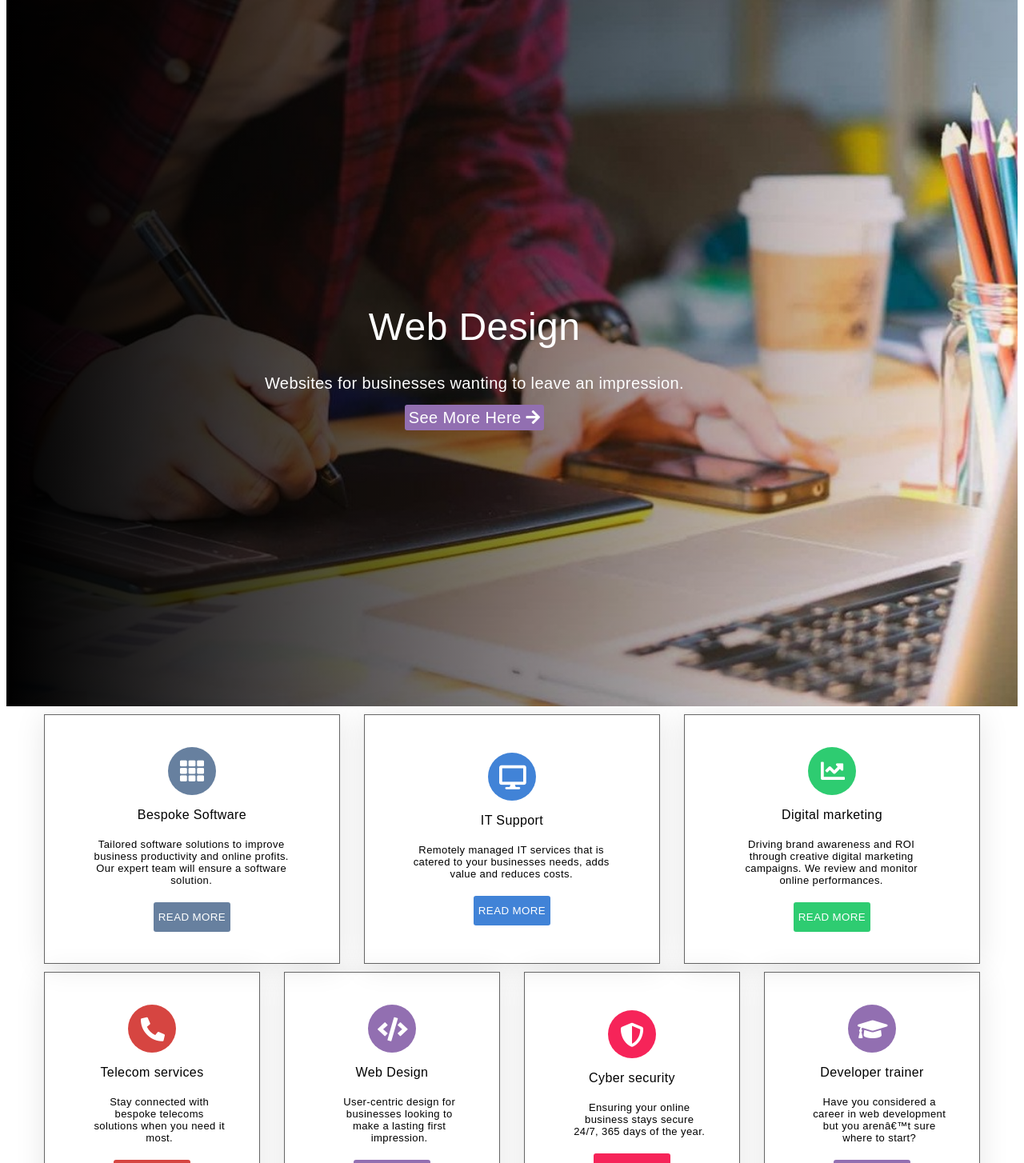
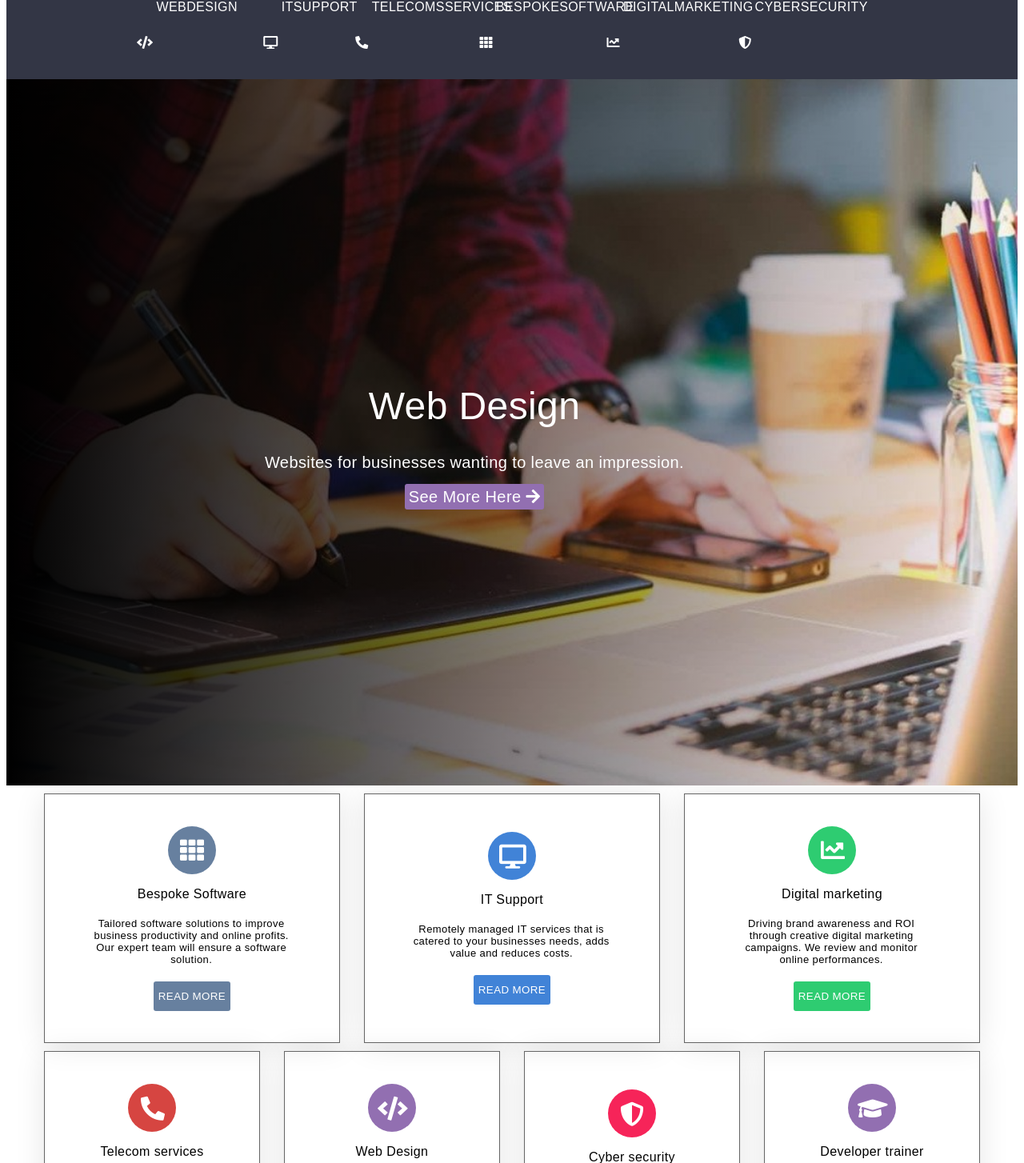
Before and after one commit to Pjard94/Netmatters, a PHP site: page / in a window 1280 px wide. Shown: the part 78-1532 px from the top of the page at 80% size. Run offline with PHP 8.4, Linux system fonts and the light colour scheme.

Commit message:
Added info and styling for the menu bar

```diff
--- a/HTML_review/index.html
+++ b/HTML_review/index.html
@@ -84,12 +84,12 @@
 
         <div class="menu-across">
             <div class="menu--across">
-                <a href=""></a>
-                <a href=""></a>
-                <a href=""></a>
-                <a href=""></a>
-                <a href=""></a>
-                <a href=""></a>
+                <a href="#" class=""><div class="menu-box"><i class="fas fa-code ci"></i> <span>WEB</span><br><span>DESIGN</span></div></a>
+                <a href="#" class=""><div class="menu-box"><i class="fas fa-desktop ci"></i> <span>IT</span><br><span>SUPPORT</span></div></a>
+                <a href="#" class=""><div class="menu-box"><i class="fas fa-phone-alt ci"></i> <span>TELECOMS</span><br><span>SERVICES</span></div></a>
+                <a href="#" class=""><div class="menu-box"><i class="fas fa-th ci"></i> <span>BESPOKE</span><br><span>SOFTWARE</span></div></a>
+                <a href="#" class=""><div class="menu-box"><i class="fas fa-chart-line ci"></i> <span>DIGITAL</span><br><span>MARKETING</span></div></a>
+                <a href="#" class=""><div class="menu-box"><i class="fas fa-shield-alt ci"></i> <span>CYBER</span><br><span>SECURITY</span></div></a>
             </div>
         </div>
 
--- a/HTML_review/sass/components/_menu-across.scss
+++ b/HTML_review/sass/components/_menu-across.scss
@@ -1 +1,31 @@
 @use '../absracts/index' as *;
+
+.menu-across {
+    display: flex;
+    width: 100%;
+    background-color: $color-primary;
+}
+
+.menu--across {
+    display: flex;
+    width: $media-lrg-width;
+    height: 99px;
+    color: $white;
+    flex-direction: row;
+    margin: auto;
+}
+
+.menu--across a {
+    color: $white;
+    align-content: center;
+    text-align: center;
+}
+
+.menu-box {
+    width: 154px;
+    height: 100%;
+    align-content: center;
+    text-align: center;
+    justify-content: center;
+    display: flex;
+}
--- a/HTML_review/sass/style.css
+++ b/HTML_review/sass/style.css
@@ -363,6 +363,36 @@ header {
     display: inline-flex;
   }
 }
+.menu-across {
+  display: flex;
+  width: 100%;
+  background-color: #333645;
+}
+
+.menu--across {
+  display: flex;
+  width: 970px;
+  height: 99px;
+  color: #ffffff;
+  flex-direction: row;
+  margin: auto;
+}
+
+.menu--across a {
+  color: #ffffff;
+  align-content: center;
+  text-align: center;
+}
+
+.menu-box {
+  width: 154px;
+  height: 100%;
+  align-content: center;
+  text-align: center;
+  justify-content: center;
+  display: flex;
+}
+
 .slider--area {
   background-image: linear-gradient(to right, black, rgba(0, 0, 0, 0)), url(../Assets/asset-3.jpeg);
   background-repeat: no-repeat;
--- a/HTML_review/sass/style.scss
+++ b/HTML_review/sass/style.scss
@@ -1,6 +1,7 @@
 //Partial imports
 @use 'components/header';
 @use 'components/large_header';
+@use 'components/menu-across';
 @use 'components/slider';
 @use 'components/card--individuals';
 @use 'components/card';
```
Also changed, not shown: 1 other file.
